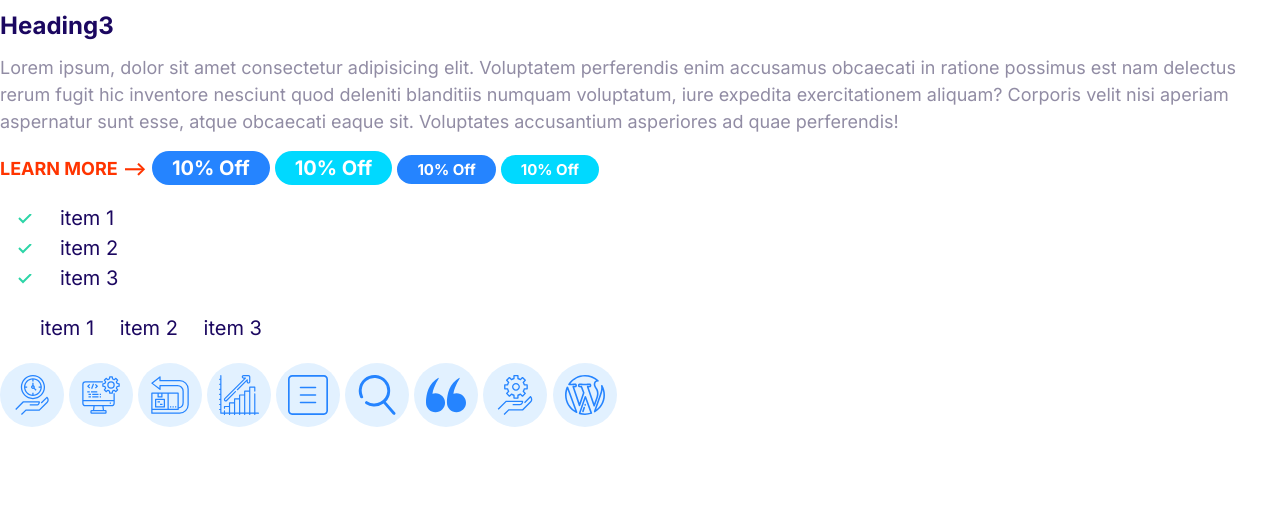
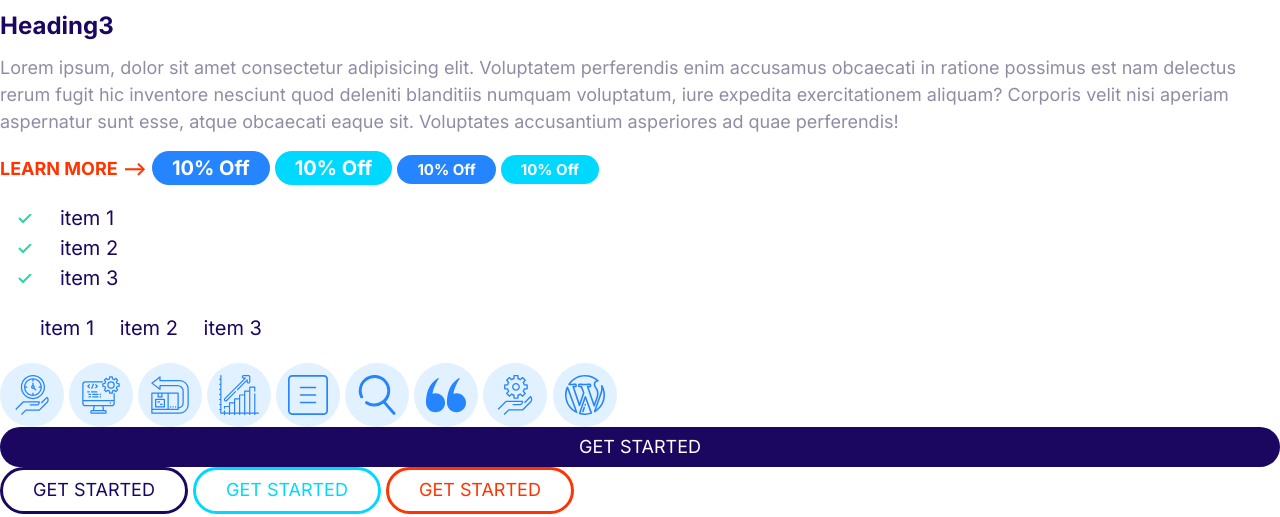
Before and after one commit to inaeon/cloudHostingProject, a plain HTML site: page index.html in a window 1280 px wide. Shown: the part 283-800 px from the top of the page. Drawn offline with Linux system fonts and the light colour scheme.

Commit message:
buttons and hover effects

```diff
--- a/css/styles.css
+++ b/css/styles.css
@@ -153,3 +153,52 @@ a {
   justify-content: center;
   align-items: center;
 }
+
+.btn {
+  border: 0;
+  padding: 1rem 3rem;
+  border-radius: 25px;
+  white-space: nowrap;
+  cursor: pointer;
+  text-transform: uppercase;
+  text-align: center;
+}
+
+.btn--primary {
+  background-color: #fff;
+  border: 3px solid var(--color-headings);
+  color: var(--color-headings);
+}
+
+.btn--primary:hover {
+  background-color: var(--color-headings);
+  color: #fff;
+}
+
+.btn--secondary {
+  background-color: #fff;
+  color: var(--color-secondary);
+  border: 3px solid var(--color-secondary);
+}
+
+.btn--secondary:hover {
+  background-color: var(--color-secondary);
+  color: #fff;
+}
+.btn--accent {
+  background-color: #fff;
+  color: var(--color-accent);
+  border: 3px solid var(--color-accent);
+}
+
+.btn--accent:hover {
+  background-color: var(--color-accent);
+  color: #fff;
+}
+
+.btn--block {
+  width: 100%;
+  display: inline-block;
+  background-color: var(--color-headings);
+  color: #fff;
+}
--- a/index.html
+++ b/index.html
@@ -87,5 +87,10 @@
         <use xlink:href="/icons/sprite.svg#wordpress"></use>
       </svg>
     </span>
+
+    <button class="btn btn--block">Get Started</button>
+    <button class="btn btn--primary">Get Started</button>
+    <button class="btn btn--secondary">Get Started</button>
+    <button class="btn btn--accent">Get Started</button>
   </body>
 </html>
```
Also changed, not shown: components/buttons.html (added, +4 -0 lines).
